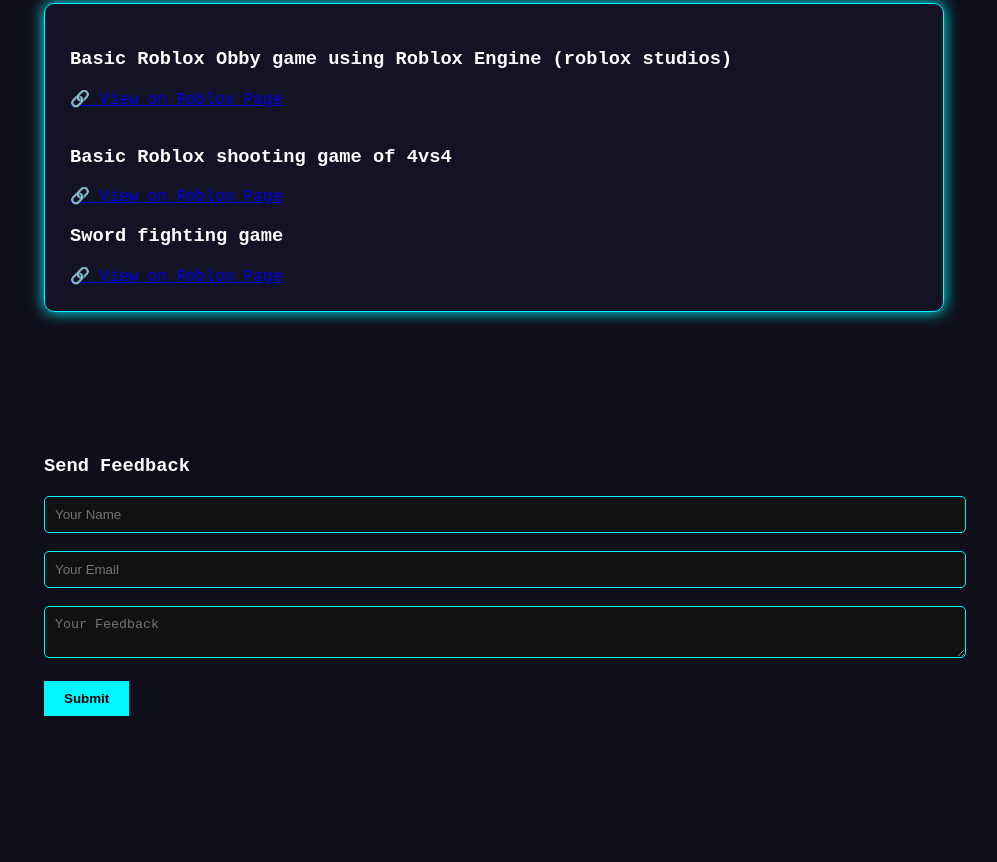
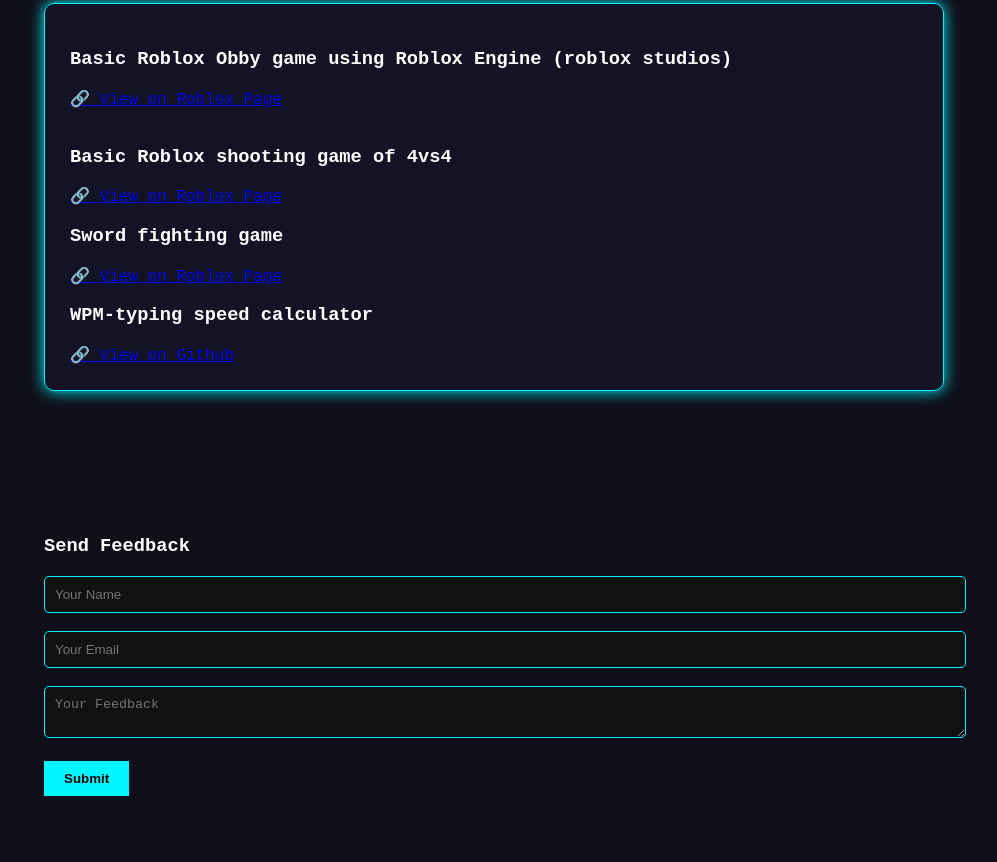
Before and after one commit to 25bcnb40-commits/24bcnb40, a website: page index.html in a window 1280 px wide. Shown: the part 1988-2850 px from the top of the page, without its empty margins (146-1143 px from the left). Before the commit the page ends 2770 px from the top, so only its background shows below. Drawn offline with Linux system fonts and the light colour scheme.

Commit message:
Add files via upload

```diff
--- a/index.html
+++ b/index.html
@@ -108,6 +108,13 @@
         </p>
         <a href="https://www.roblox.com/games/121608458682335/Sword-fight" target="_blank">
             🔗 View on Roblox Page
+        </a>
+        <h3>WPM-typing speed calculator</h3>
+        <p>
+
+        </p>
+        <a href="https://github.com/25bcnb40-commits/WPM-test-" target="_blank">
+            🔗 View on Github
         </a>
     </div>
 </section>
```
